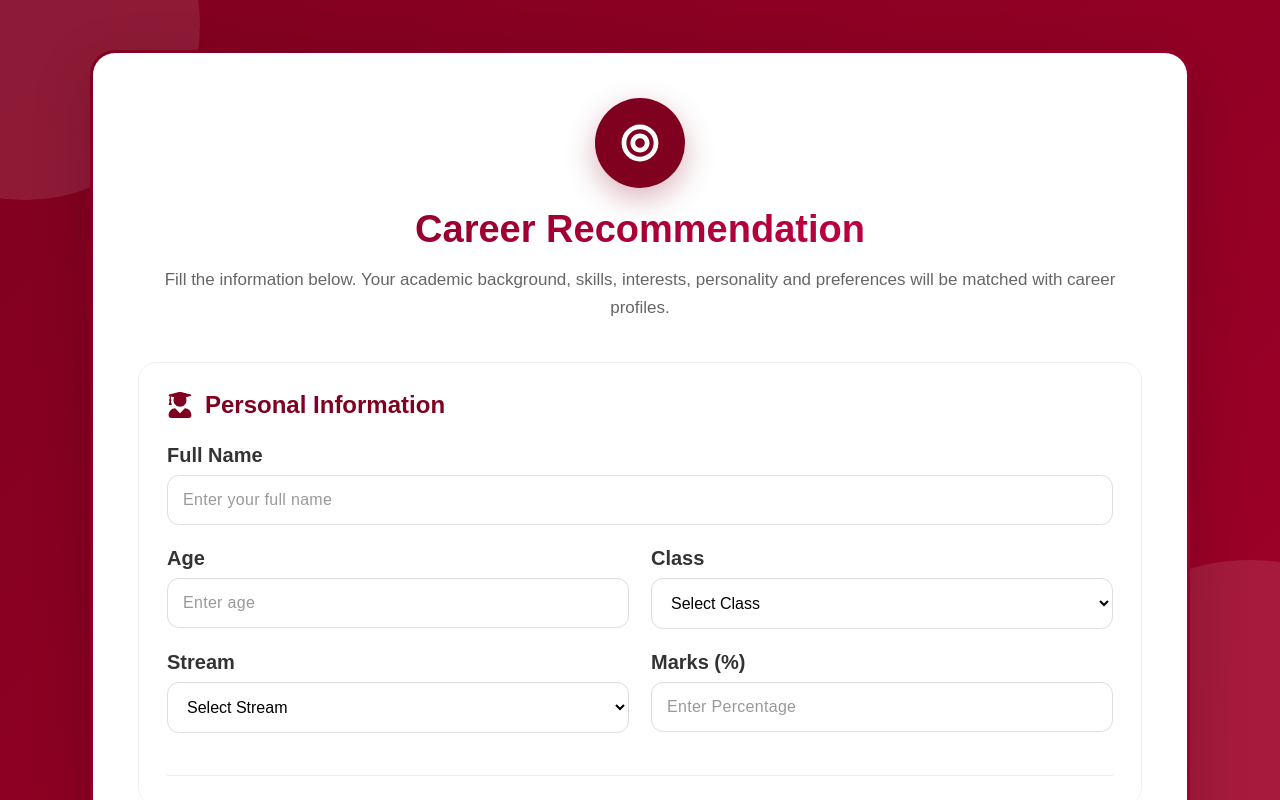
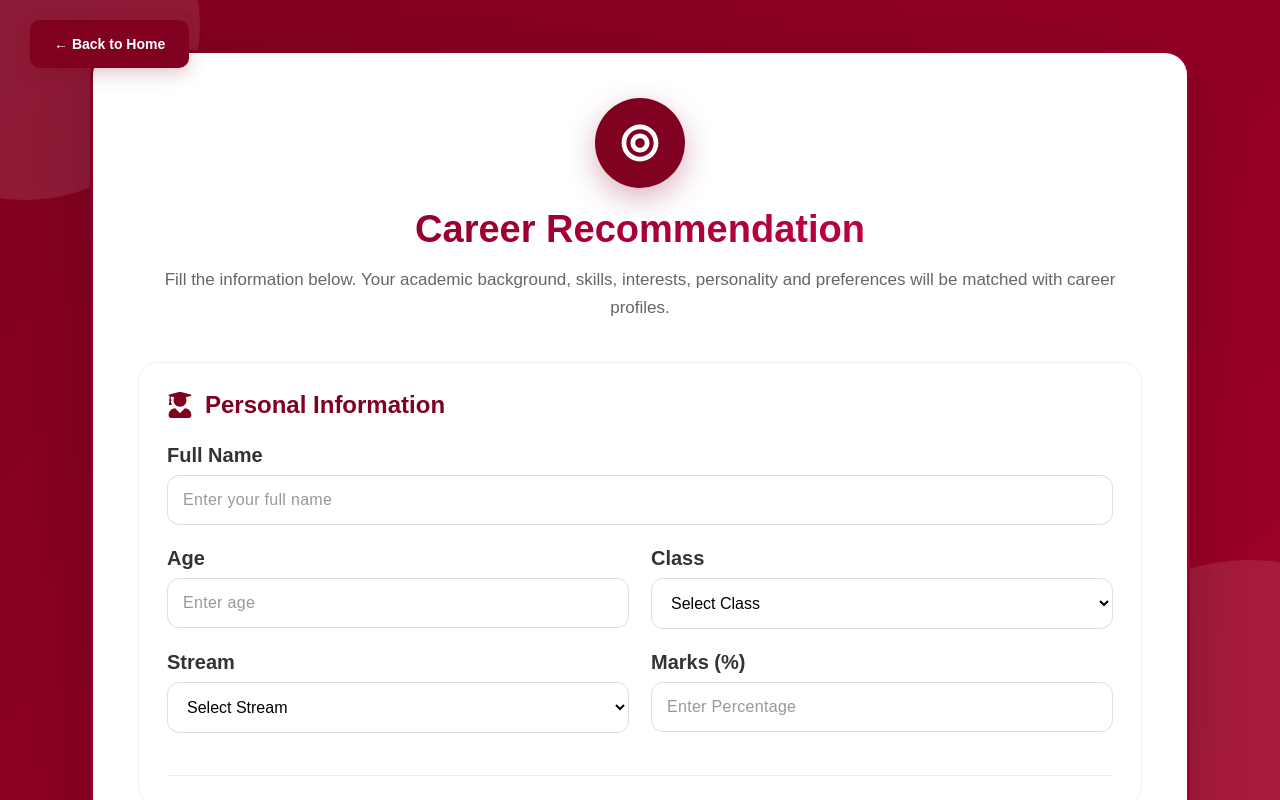
Before and after one commit to juipatangrao/CareerXpert, a React app in the folder frontend/: page /career-recommendation in a window 1280 px wide. Shown: the top 800 px of the page. Built offline with nearby package versions, Linux system fonts and the light colour scheme; no server answers; the HTML template or start-up script is replaced by a standard one.

Commit message:
Added Additional Features

```diff
--- a/frontend/src/pages/CareerRecommendation.jsx
+++ b/frontend/src/pages/CareerRecommendation.jsx
@@ -341,7 +341,14 @@ const CareerRecommendation = () => {
 
   return (
     <div className="crf-page">
-
+<button
+        className="back-btn"
+        onClick={() =>
+          navigate("/home")
+        }
+      >
+        ← Back to Home
+      </button>
       <div className="crf-overlay">
 
         <div className="crf-card">
--- a/frontend/src/pages/CareerResult.jsx
+++ b/frontend/src/pages/CareerResult.jsx
@@ -71,7 +71,14 @@ const CareerResult = () => {
 
   return (
     <div className="result-page">
-
+<button
+        className="back-btn"
+        onClick={() =>
+          navigate("/home")
+        }
+      >
+        ← Back to Home
+      </button>
       <div className="result-card">
 
         {/* ================= HEADER ================= */}
```
